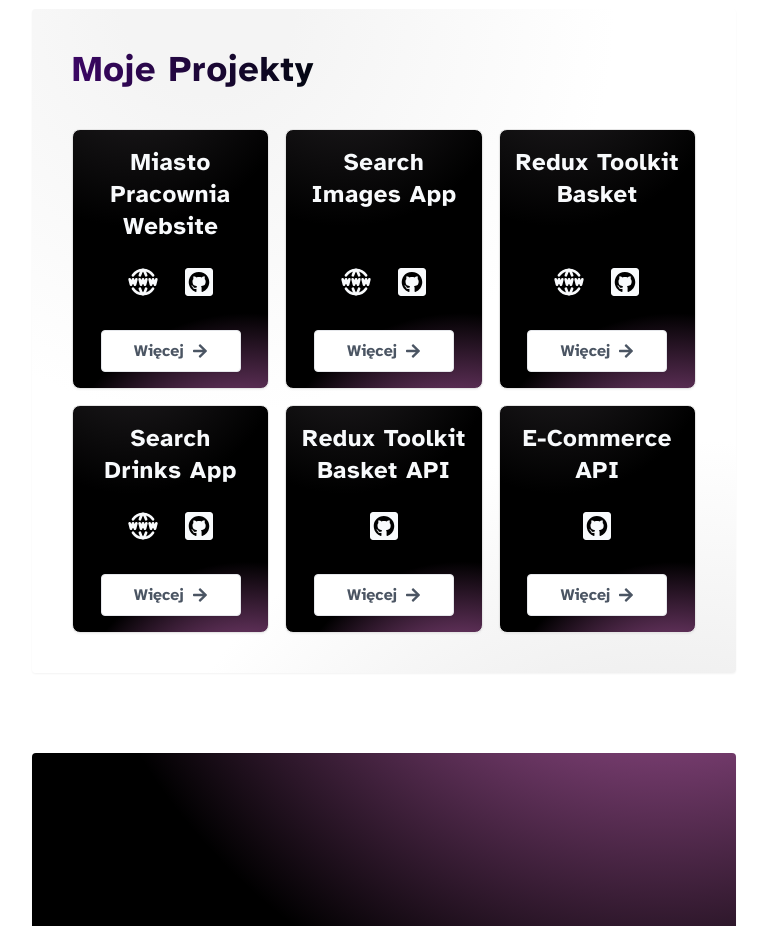
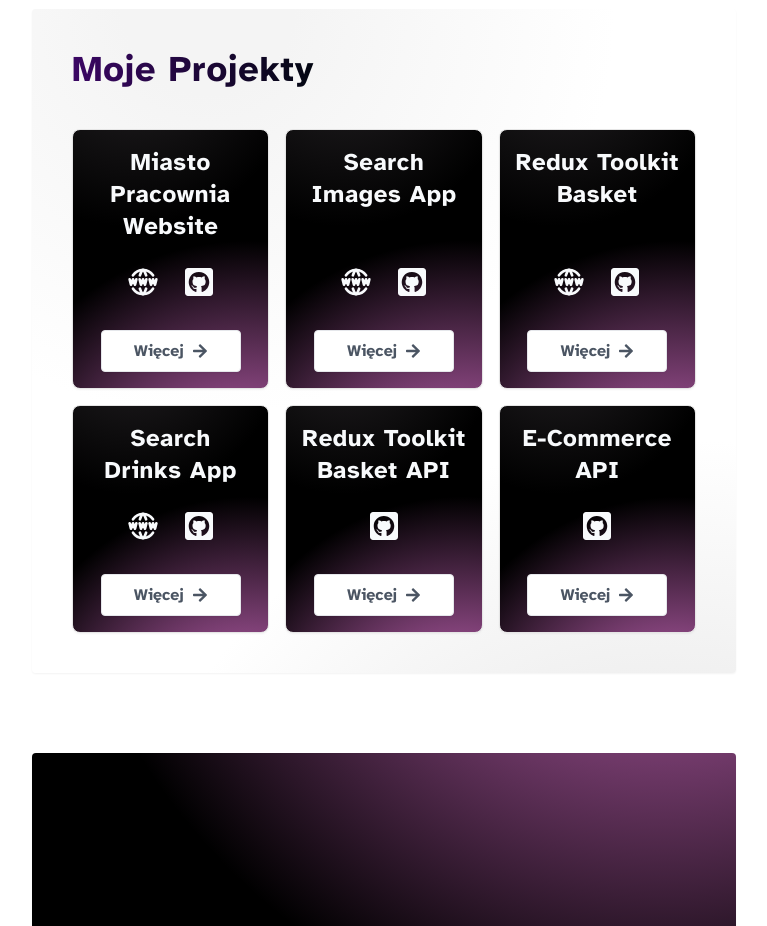
Before and after one commit to misiek869/my_portfolio_v2, a React (Vite) app: page / in a window 1280 px wide. Shown: the part 2520-3446 px from the top of the page, without its empty margins (256-1023 px from the left). Built offline with nearby package versions, Linux system fonts and the light colour scheme.

Commit message:
change bg

```diff
--- a/src/components/ProjectCard.tsx
+++ b/src/components/ProjectCard.tsx
@@ -30,7 +30,7 @@ const ProjectCard = ({
 			style={{
 				background: `
   radial-gradient(circle at 30% -30%, #252225 0%, transparent 48%),
-  radial-gradient(circle at 90% 150%, #ee79de 0%, #000 48%)
+  radial-gradient(circle at 90% 150%, #ee79de 0%, #000 65%)
 `,
 			}}
 			className='flex flex-col items-center border p-4 shadow-sm bg-slate-50  rounded-lg '>
```
